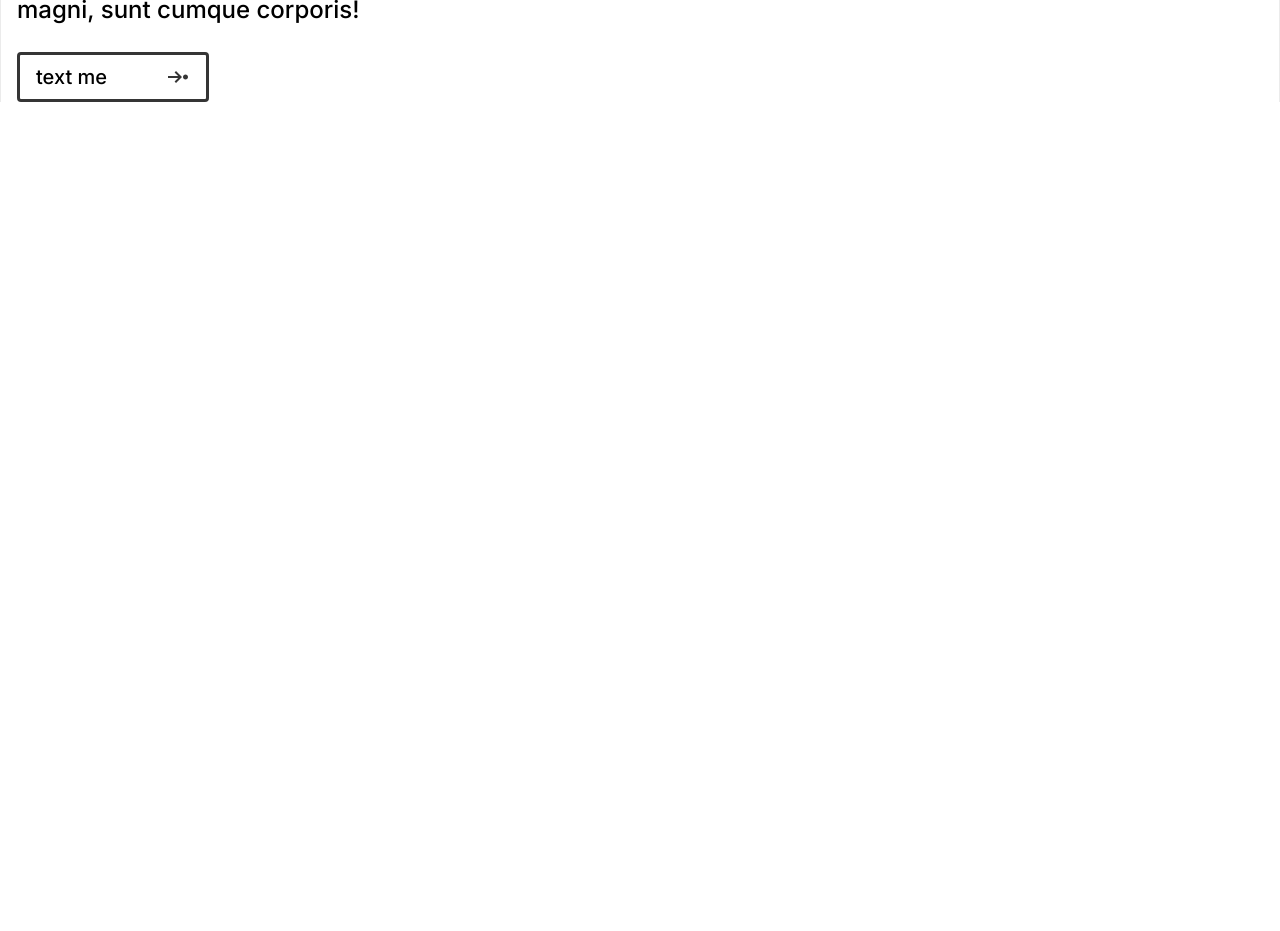
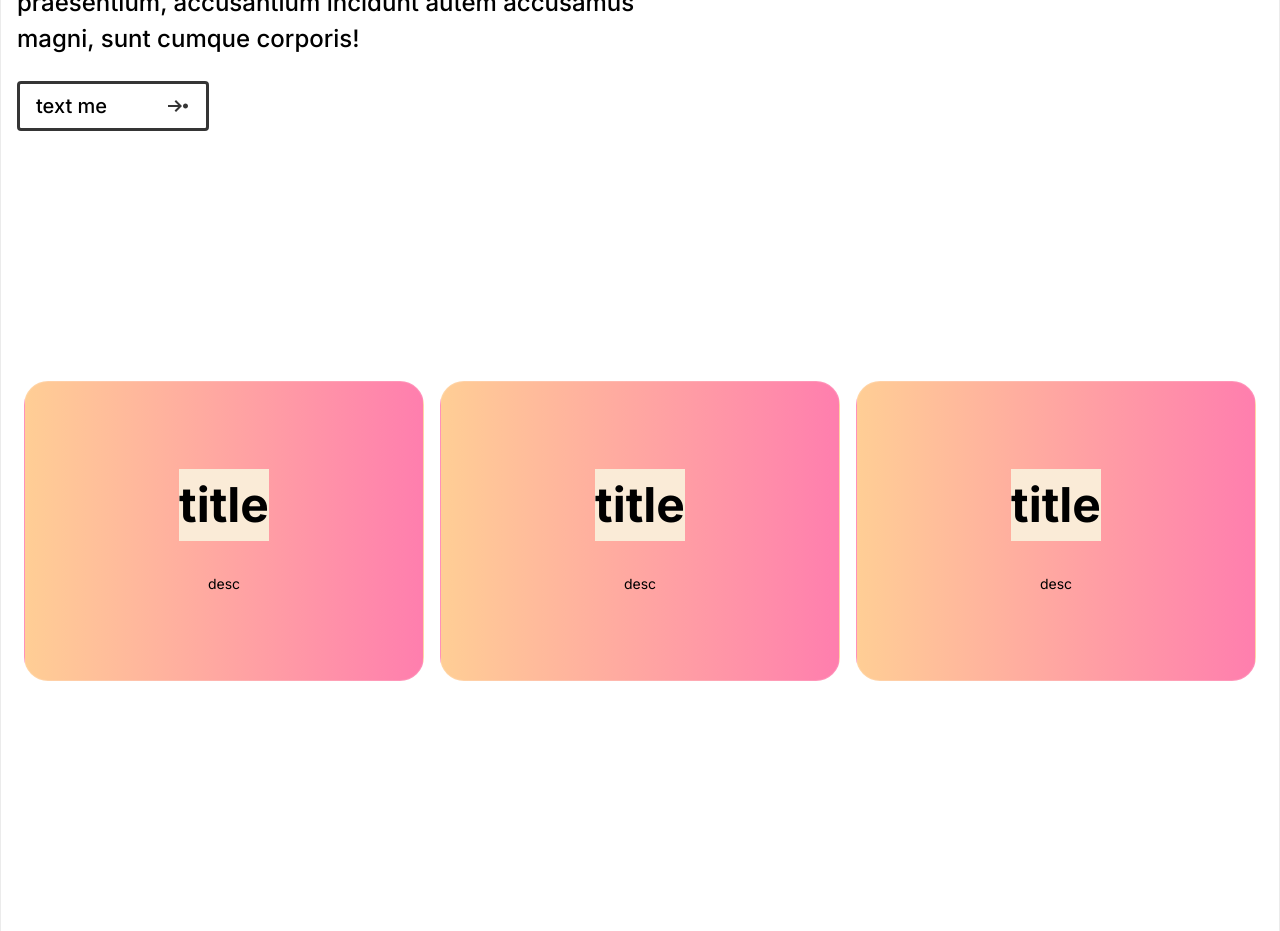
Before and after one commit to wp-lii/portfolio, a Nuxt app: page / in a window 1280 px wide. Shown: the part 680-1611 px from the top of the page. Before the commit the page ends 800 px from the top, so only its background shows below. Built offline with nearby package versions, Linux system fonts and the light colour scheme.

Commit message:
feat/projectCard

```diff
--- /dev/null
+++ b/app/components/card/ProjectCard.vue
@@ -0,0 +1,87 @@
+<template>
+  <div class="container">
+    <div
+      v-for="ans in 3"
+      :key="ans"
+      ref="tiltRef"
+      class="tilt-card"
+      data-tilt
+      data-tilt-reverse="true"
+    >
+      <div class="title">title</div>
+      <div class="desc">desc</div>
+    </div>
+  </div>
+</template>
+
+<script setup lang="ts">
+import { onMounted, onBeforeUnmount, ref } from "vue";
+//型別
+type TiltElement = HTMLElement & {
+  vanillaTilt?: {
+    destroy: () => void;
+  };
+};
+const tiltRef = ref<TiltElement | null>(null);
+
+onMounted(async () => {
+  const VanillaTilt = (await import("vanilla-tilt")).default;
+
+  if (!tiltRef.value) return;
+
+  VanillaTilt.init(tiltRef.value, {
+    max: 12,
+    perspective: 1200,
+    scale: 1.02,
+    speed: 500,
+    transition: true,
+    glare: true,
+    "max-glare": 0.15,
+  });
+});
+
+onBeforeUnmount(() => {
+  tiltRef.value?.vanillaTilt?.destroy();
+});
+</script>
+
+<style scoped lang="scss">
+.container {
+  display: flex;
+  justify-content: center;
+  align-items: center;
+  min-height: 100vh;
+  gap: 1rem;
+}
+
+.tilt-card {
+  width: 400px;
+  height: 300px;
+  border-radius: 24px;
+  border: 1px solid rgb(255 255 255 / 0.15);
+  backdrop-filter: blur(30px);
+
+  transform-style: preserve-3d;
+  transform: perspective(1200px);
+
+  display: flex;
+  flex-direction: column;
+  justify-content: center;
+  align-items: center;
+  gap: 1rem;
+  background: linear-gradient(90deg, #ffce95, #ff7eae);
+}
+
+.title {
+  font-size: 48px;
+  font-weight: 700;
+  background-color: antiquewhite;
+  transform: translateZ(20px);
+}
+
+.desc {
+  margin-top: 16px;
+
+  transform: translateZ(80px);
+}
+</style>
--- a/app/layouts/default.vue
+++ b/app/layouts/default.vue
@@ -5,4 +5,7 @@
   </main>
   <!--   <layoutsFooter /> -->
 </template>
+
+<script setup lang="ts"></script>
+
 <style scoped lang="scss"></style>
--- a/app/pages/index.vue
+++ b/app/pages/index.vue
@@ -1,10 +1,13 @@
 <template>
+  <TopIcon class="icon" />
   <main class="main">
     <HomePageHeroSection />
+    <cardProjectCard />
   </main>
 </template>
 
 <script lang="ts" setup>
+import { TopIcon } from "~/assets/icons";
 useSeoMeta({
   title: "My Portfolio",
   ogTitle: "My Portfolio",
@@ -14,4 +17,11 @@ useSeoMeta({
   twitterCard: "summary_large_image",
 });
 </script>
-<style lang="scss" scoped></style>
+<style lang="scss" scoped>
+.icon {
+  display: fixed;
+  top: 20px;
+  right: 20px;
+  cursor: pointer;
+}
+</style>
--- a/package.json
+++ b/package.json
@@ -11,6 +11,7 @@
   },
   "dependencies": {
     "nuxt": "^4.4.6",
+    "vanilla-tilt": "^1.8.1",
     "vue": "^3.5.34",
     "vue-router": "^5.0.7"
   },
```
Also changed, not shown: 1 other file (tests, documents, lock files or other folders).
